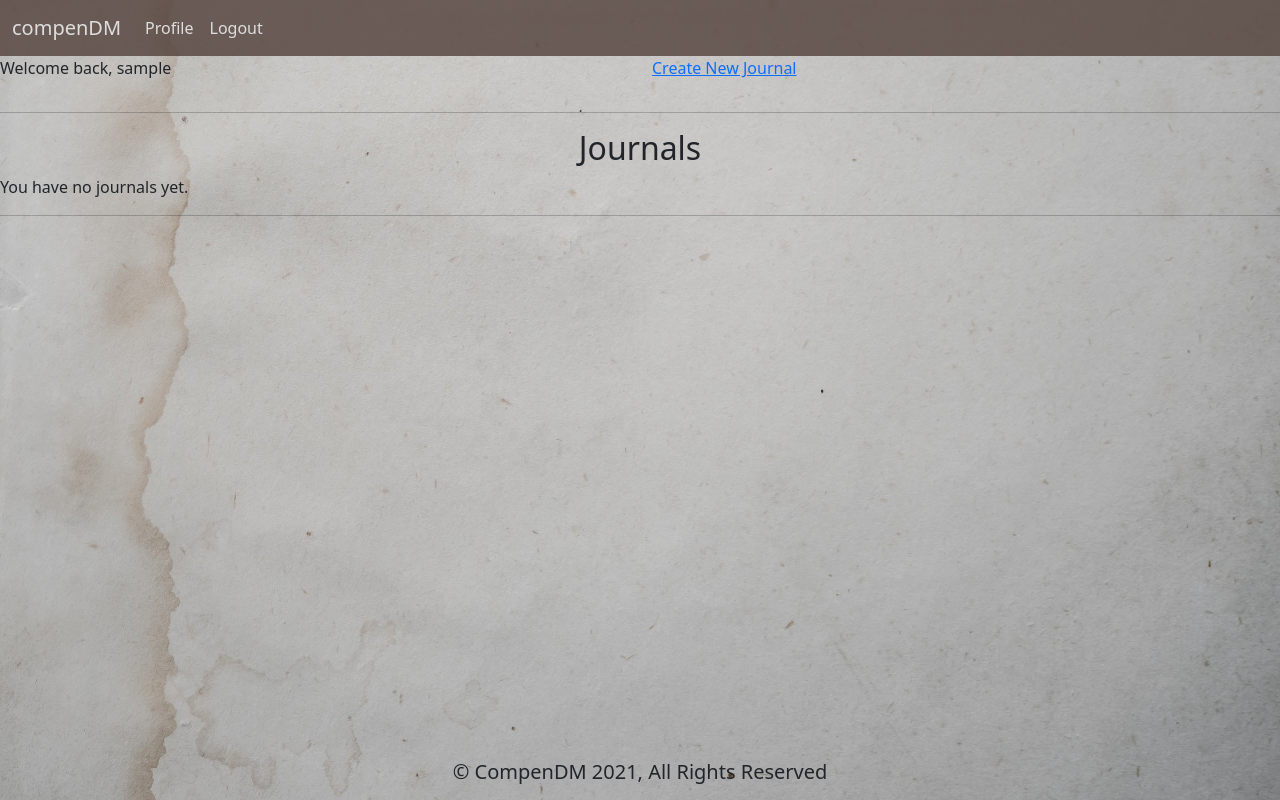
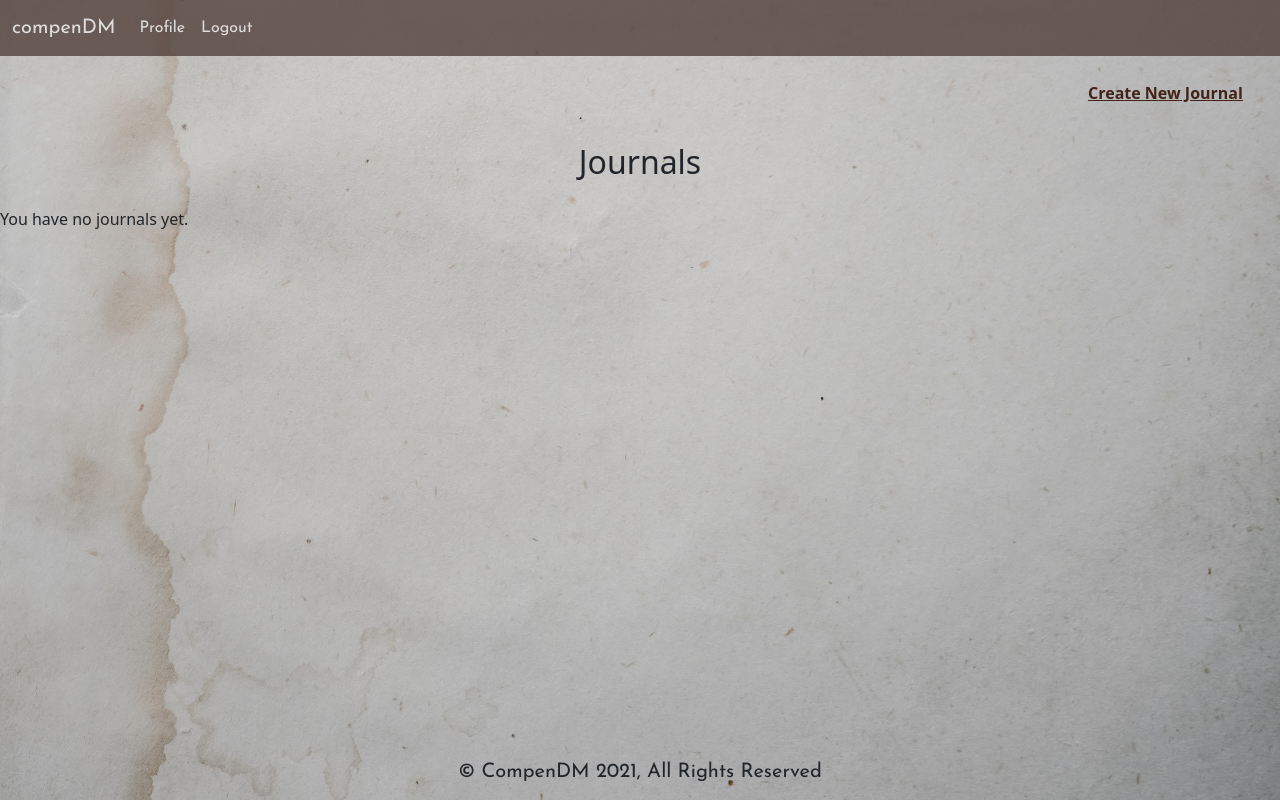
Before and after one commit to charlenebatiste/compenDM, a Django app: a page that uses main_app/templates/base.html in a window 1280 px wide. Run offline with Django 3.2, Linux system fonts and the light colour scheme; the visitor is signed in with stand-in values (Sample User, id 1); data comes from the database, SQL or seed files in the repository; data that the repository does not hold is empty.

Commit message:
added styling

```diff
--- a/main_app/static/base.css
+++ b/main_app/static/base.css
@@ -3,6 +3,10 @@ body {
     background-position: center;
     background-repeat: no-repeat;
     background-size: cover;
+}
+
+.navbar{
+    font-family: 'Josefin Sans', sans-serif;
 }
 
 .nav__top{
@@ -21,6 +25,11 @@ body {
     text-align: center;
 }
 
+form{
+    margin: 2%;
+    font-family: 'Josefin Sans', sans-serif;
+    font-size: 1.2em;
+}
 
 
 .footer_text{
--- /dev/null
+++ b/main_app/static/journal.css
@@ -0,0 +1,30 @@
+.heading{
+    display: flex;
+    justify-content: space-between;
+    margin: 1% 2% 0;
+}
+
+.journal-ud__wrapper{
+    display: flex;
+    flex-direction: column;
+    align-items: flex-end;
+}
+
+.journal-ud__btns{
+    color: #412318;
+    font-weight: bold;
+}
+
+.journal-ud__btns:hover{
+    color: rgb(194, 123, 61);
+    text-shadow: -1px -1px 0 #000, 1px -1px 0 #000, -1px 1px 0 #000, 1px 1px 0 #000;
+    text-decoration: none;
+}
+
+.entry__names{
+    color: #412318;
+    font-weight: bold;
+}
+h2{
+    margin-left: 2%;
+}
--- a/main_app/static/profile.css
+++ b/main_app/static/profile.css
@@ -1,5 +1,9 @@
 .profile__heading{
     margin: 1%;
+}
+
+.page__header{
+    margin: 2% 0;
 }
 
 .createjournal-btn{
@@ -10,6 +14,11 @@
 .createjournal-link{
     color: #412318;
     font-weight: bold;
+}
+.createjournal-link:hover{
+    color: rgb(194, 123, 61);
+    text-shadow: -1px -1px 0 #000, 1px -1px 0 #000, -1px 1px 0 #000, 1px 1px 0 #000;
+    text-decoration: none;
 }
 
 .journal__list{
@@ -25,8 +34,23 @@
     background-size: cover;
     margin: 1%;
     border: 1px solid rgb(50, 25, 17);
+    box-shadow: -2px 2px 5px black;
 }
 
 .card-title{
     text-align: center;
+    margin: 6% 0 6%;
 }
+
+.link-wrapper{
+    text-align: center;
+}
+
+.card-link{
+    color: rgb(157, 88, 27);
+    font-weight: bold;
+}
+
+img{
+    width: 40%;
+}
--- a/main_app/static/style.css
+++ b/main_app/static/style.css
@@ -8,6 +8,11 @@
     background-size: cover;
     background-position: center ;
 }
+
+.navbar{
+    font-family: 'Josefin Sans', sans-serif;
+}
+
 .nav__top{
     background-image: linear-gradient(to bottom, rgb(28,26,25), transparent);
 }
@@ -23,6 +28,7 @@
 
 .index__header{
     padding: 5%;
+    font-family: 'Cinzel', serif;
 }
 
 .footer_text{
--- a/main_app/templates/base.html
+++ b/main_app/templates/base.html
@@ -2,8 +2,16 @@
 <!DOCTYPE html>
 <html>
     <head>
-        <link href="https://cdn.jsdelivr.net/npm/bootstrap@5.0.2/dist/css/bootstrap.min.css" rel="stylesheet" integrity="sha384-EVSTQN3/azprG1Anm3QDgpJLIm9Nao0Yz1ztcQTwFspd3yD65VohhpuuCOmLASjC" crossorigin="anonymous">
+        {% comment %} bootstrap import {% endcomment %}
+    <link href="https://cdn.jsdelivr.net/npm/bootstrap@5.0.2/dist/css/bootstrap.min.css" rel="stylesheet" integrity="sha384-EVSTQN3/azprG1Anm3QDgpJLIm9Nao0Yz1ztcQTwFspd3yD65VohhpuuCOmLASjC" crossorigin="anonymous">
+    {% comment %} font imports {% endcomment %}
+    <link rel="preconnect" href="https://fonts.googleapis.com">
+    <link rel="preconnect" href="https://fonts.gstatic.com" crossorigin>
+    <link href="https://fonts.googleapis.com/css2?family=Cinzel:wght@400;500;700&family=Josefin+Sans:wght@300;400&display=swap" rel="stylesheet">
+    {% comment %} style sheet imports {% endcomment %}
         <link rel="stylesheet" type="text/css" href="{% static 'base.css' %}">
+        <link rel="stylesheet" type="text/css" href="{% static "profile.css" %}"/>
+        <link rel="stylesheet" type="text/css" href="{% static "journal.css" %}"/>
     <title>CompenDM</title>
     </head>
     <body>
@@ -38,7 +46,7 @@
         {% block content %}
         {% endblock %}
 
-        <hr />
+
         <nav class="navbar fixed-bottom nav__bottom">
             <div class="container-fluid">
                 <div class="navbar-brand footer_text">© CompenDM 2021, All Rights Reserved</div>
--- a/main_app/templates/index.html
+++ b/main_app/templates/index.html
@@ -5,7 +5,12 @@
     <meta charset="UTF-8">
     <meta http-equiv="X-UA-Compatible" content="IE=edge">
     <meta name="viewport" content="width=device-width, initial-scale=1.0">
+    {% comment %} bootstrap import {% endcomment %}
     <link href="https://cdn.jsdelivr.net/npm/bootstrap@5.0.2/dist/css/bootstrap.min.css" rel="stylesheet" integrity="sha384-EVSTQN3/azprG1Anm3QDgpJLIm9Nao0Yz1ztcQTwFspd3yD65VohhpuuCOmLASjC" crossorigin="anonymous">
+    {% comment %} font imports {% endcomment %}
+    <link rel="preconnect" href="https://fonts.googleapis.com">
+    <link rel="preconnect" href="https://fonts.gstatic.com" crossorigin>
+    <link href="https://fonts.googleapis.com/css2?family=Cinzel:wght@400;500;700&family=Josefin+Sans:wght@300;400&display=swap" rel="stylesheet">
     <link rel="stylesheet" type="text/css" href="{% static 'style.css' %}">
     <title>CompenDM</title>
 </head>
--- a/main_app/templates/profile.html
+++ b/main_app/templates/profile.html
@@ -1,20 +1,15 @@
 {% extends 'base.html' %}
 {% load static %}
 
-{% block css_files %}
-<link rel="stylesheet" type="text/css" href="{% static 'profile.css' %}"/>
-{% endblock %}
 
 {% block content %}
 <div class="row profile__heading">
-    <div class="col"><p>Welcome back, {{ username }}</p></div>
     <div class="col btn_container">
     <div class="createjournal-btn">
         <a class="createjournal-link" href="/journals/create" >Create New Journal</a>
     </div>
 </div>
 </div>
-<hr />
 
 <h2 class="page__header">Journals</h2>
 {%if journals%}
@@ -24,8 +19,13 @@
         {% for journal in journals %}
         <div class="card col-4" >
             <div class="card-body">
+            <div class="card-image col-8">
+                <img src="{% static "assets/d20.png" %}" alt="1d20 die with transparent background" />
+            </div>
                 <h5 class="card-title">{{ journal.title }}</h5>
+                <div class="link-wrapper">
                 <a href="{% url 'journals_show' journal.id %}" class="card-link">Go to Journal</a>
+                </div>
             </div>
         </div>
         {% endfor %}
```
Also changed, not shown: main_app/templates/journals/show.html (+6 -5 lines), main_app/forms.py (added), main_app/static/assets/d20.png (added), main_app/static/assets/trans-dice.png (deleted).
